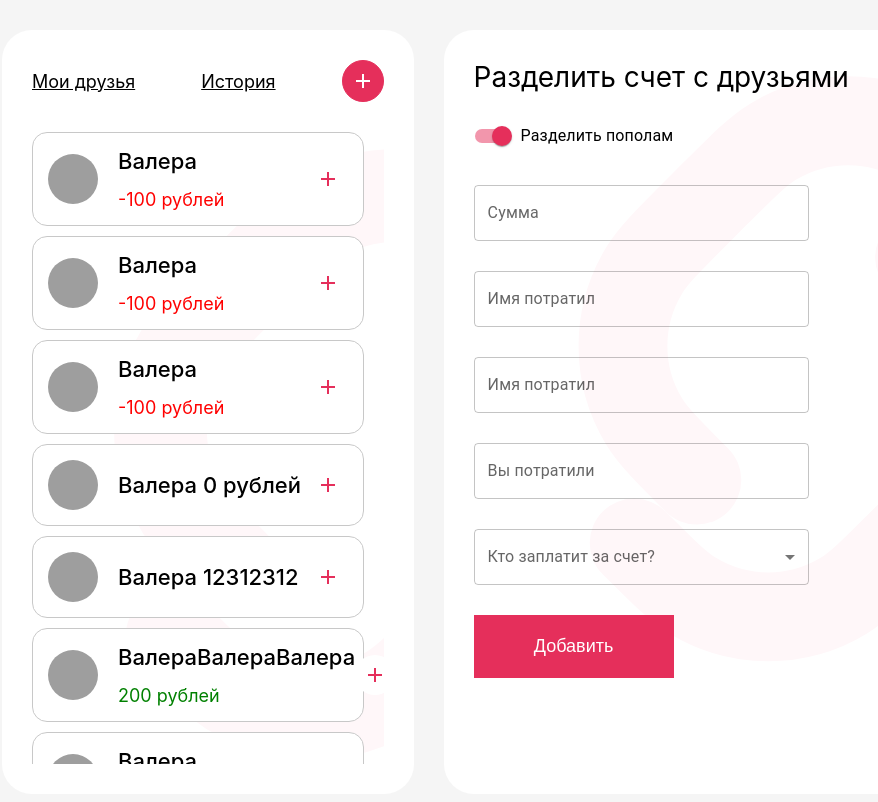
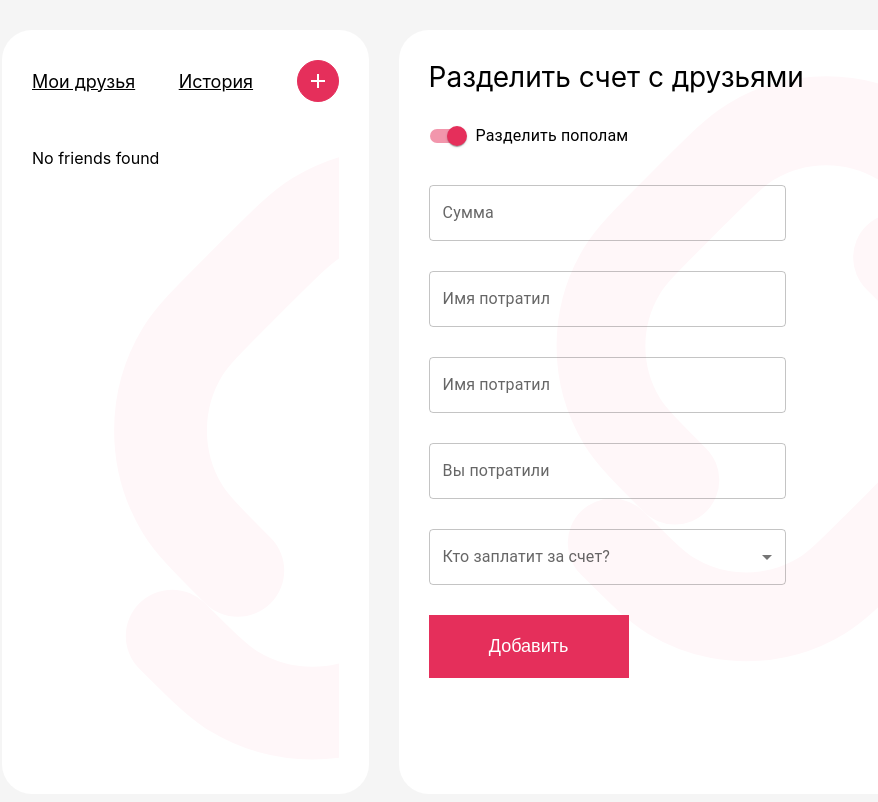
Before and after one commit to volokhinn/popolam, a React (Create React App) app: page / in a window 1280 px wide. Shown: the top 802 px of the page, without its empty margins (52-930 px from the left). Built offline with nearby package versions, Linux system fonts and the light colour scheme; grey boxes are pictures that could not be loaded.

Commit message:
Added logic for Adding friends

```diff
--- a/src/components/Friends/AddFriendForm/AddFriendForm.tsx
+++ b/src/components/Friends/AddFriendForm/AddFriendForm.tsx
@@ -1,16 +1,40 @@
-import React from 'react'
-import { TextField } from '@mui/material'
-import Button from '../../UI/Button/Button'
-import styles from './AddFriendForm.module.scss'
+import React, { useState } from 'react';
+import { useDispatch } from 'react-redux';
+import { addFriend } from '../../../store/slices/friendsSlice';
+import { TextField } from '@mui/material';
+import Button from '../../UI/Button/Button';
+import styles from './AddFriendForm.module.scss';
 
 const AddFriendForm = () => {
+  const dispatch = useDispatch();
+  const [name, setName] = useState('');
+  const [img, setImg] = useState('');
+
+  const handleAddFriend = () => {
+    dispatch(addFriend({ id: Date.now(), name, img, money: 0 }));
+    setName('');
+    setImg('');
+  };
+
   return (
     <div className={styles.main}>
-        <TextField id="outlined-multiline-flexible" label="Имя друга" sx={{width: '100%'}} />
-        <TextField id="outlined-multiline-flexible" label="Ссылка на фото (необязательно)" sx={{width: '100%'}} />
-        <Button buttontext="Добавить" />
+      <TextField
+        value={name}
+        onChange={(e) => setName(e.target.value)}
+        id="outlined-multiline-flexible"
+        label="Имя друга"
+        sx={{ width: '100%' }}
+      />
+      <TextField
+        value={img}
+        onChange={(e) => setImg(e.target.value)}
+        id="outlined-multiline-flexible"
+        label="Ссылка на фото (необязательно)"
+        sx={{ width: '100%' }}
+      />
+      <Button buttontext="Добавить" onClick={handleAddFriend} />
     </div>
-  )
-}
+  );
+};
 
-export default AddFriendForm
+export default AddFriendForm;
--- a/src/components/Friends/FriendsList/FriendsList.module.scss
+++ b/src/components/Friends/FriendsList/FriendsList.module.scss
@@ -3,10 +3,10 @@
     display: flex;
     flex-direction: column;
     gap: 10px;
+    height: 79vh;
+    padding-right: 20px;
 
-    overflow-y: scroll;
-    max-height: 79vh;
-    padding-right: 20px;
+    overflow-y: auto;
 
     background-image: url('../../../assets/logo.svg');
 
--- a/src/components/Friends/FriendsList/FriendsList.tsx
+++ b/src/components/Friends/FriendsList/FriendsList.tsx
@@ -1,14 +1,30 @@
-import styles from './FriendsList.module.scss'
-import FriendItem from '../FriendItem/FriendItem'
-import { friends } from '../../../data'
+import React, { useEffect } from 'react';
+import { useSelector, useDispatch } from 'react-redux';
+import styles from './FriendsList.module.scss';
+import FriendItem from '../FriendItem/FriendItem';
+import { RootState } from '../../../store/types';
+import { fetchFriends } from '../../../store/slices/friendsSlice';
 
 const FriendsList = () => {
-    const friendsList = friends.map((friend, index) => (
-        <FriendItem key={index} name={friend.name} img={friend.img} money={friend.money} />
-    ))
+  const friends = useSelector((state: RootState) => state.friends.friends);
+  console.log(friends);
+  const dispatch = useDispatch();
+
+  useEffect(() => {
+    dispatch(fetchFriends());
+  }, [dispatch]);
+
   return (
-    <div className={styles.main}>{friendsList}</div>
-  )
-}
+    <div className={styles.main}>
+      {Array.isArray(friends) && friends.length > 0 ? (
+        friends.map((friend) => (
+          <FriendItem key={friend.id} name={friend.name} img={friend.img} money={friend.money} />
+        ))
+      ) : (
+        <p>No friends found</p>
+      )}
+    </div>
+  );
+};
 
-export default FriendsList
+export default FriendsList;
--- a/src/index.tsx
+++ b/src/index.tsx
@@ -21,7 +21,7 @@ const root = ReactDOM.createRoot(
 );
 root.render(
   <ThemeProvider theme={theme}>
-    <Container maxWidth="xl" className='container'>
+    <Container maxWidth="xl">
       <App />
     </Container>
   </ThemeProvider>
--- a/src/pages/HomePage/HomePage.tsx
+++ b/src/pages/HomePage/HomePage.tsx
@@ -1,16 +1,16 @@
 import LeftSide from "../../components/LeftSide/LeftSide"
 import RightSide from "../../components/RightSide/RightSide"
-import Friends from "../../components/Friends/Friends"
 import FriendsHeader from "../../components/Friends/FriendsHeader/FriendsHeader"
 import Hint from "../../components/Hint/Hint"
 import BillForm from "../../components/BillForm/BillForm"
+import FriendsList from "../../components/Friends/FriendsList/FriendsList"
 
 const HomePage = () => {
   return (
     <>
         <LeftSide>
             <FriendsHeader />
-            <Friends />
+            <FriendsList />
         </LeftSide>
         <RightSide>
           <BillForm />
--- /dev/null
+++ b/src/store/slices/friendsSlice.ts
@@ -0,0 +1,38 @@
+import { createSlice, PayloadAction } from '@reduxjs/toolkit';
+
+interface Friend {
+  id: number;
+  name: string;
+  img?: string;
+  money: number;
+}
+
+interface FriendsState {
+  friends: Friend[];
+}
+
+const initialState: FriendsState = {
+  friends: [],
+};
+
+const friendsSlice = createSlice({
+  name: 'friends',
+  initialState,
+  reducers: {
+    addFriend: (state, action: PayloadAction<Friend>) => {
+      state.friends.push(action.payload);
+      localStorage.setItem('friends', JSON.stringify(state.friends));
+    },
+    removeFriend: (state, action: PayloadAction<number>) => {
+      state.friends = state.friends.filter(friend => friend.id !== action.payload);
+      localStorage.setItem('friends', JSON.stringify(state.friends));
+    },
+    fetchFriends: (state) => {
+      const friendsFromStorage = localStorage.getItem('friends');
+      state.friends = friendsFromStorage ? JSON.parse(friendsFromStorage) : [];
+    },
+  }
+});
+
+export const { addFriend, removeFriend, fetchFriends } = friendsSlice.actions;
+export default friendsSlice.reducer;
--- /dev/null
+++ b/src/store/store.ts
@@ -0,0 +1,8 @@
+import { configureStore } from '@reduxjs/toolkit';
+import friendsReducer from './slices/friendsSlice';
+
+export default configureStore({
+  reducer: {
+    friends: friendsReducer
+  }
+});
--- /dev/null
+++ b/src/store/types.ts
@@ -0,0 +1,14 @@
+export interface RootState {
+    friends: FriendsState;
+}
+
+export interface FriendsState {
+    friends: Friend[];
+}
+
+export interface Friend {
+    id: number,
+    name: string;
+    img?: string;
+    money: number;
+}
```
Also changed, not shown: src/App.tsx (+7 -3 lines).
